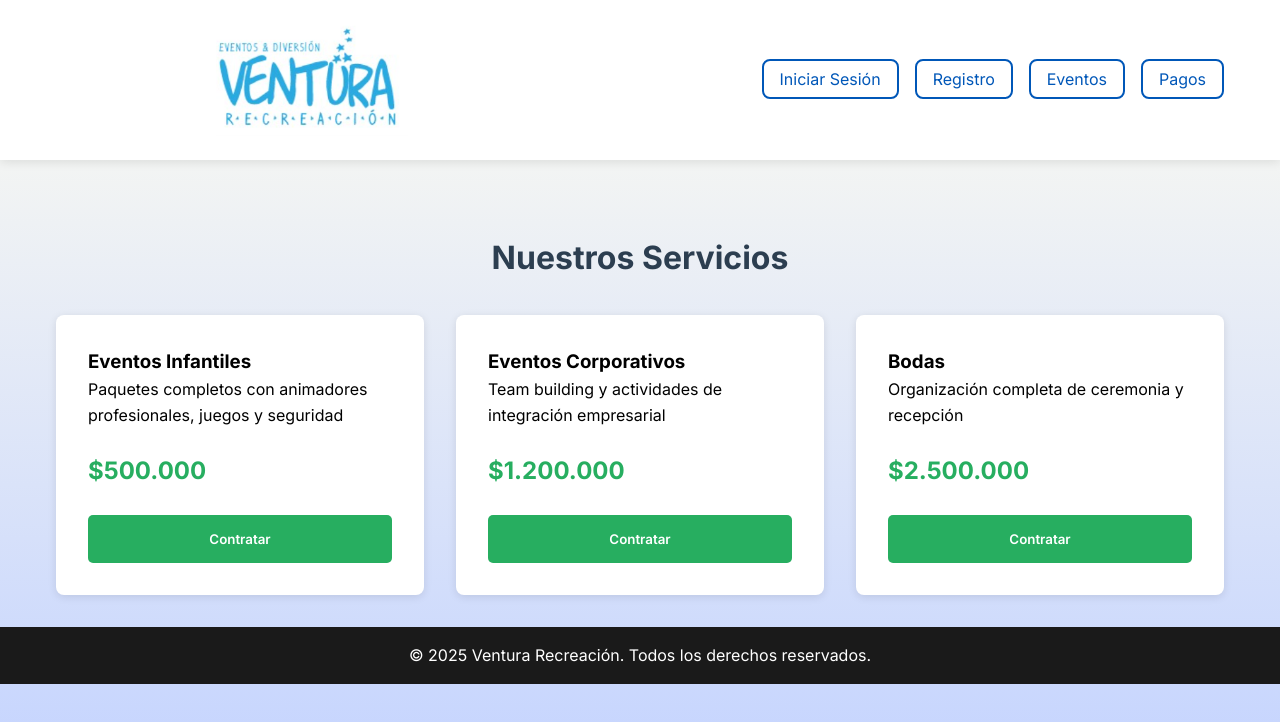
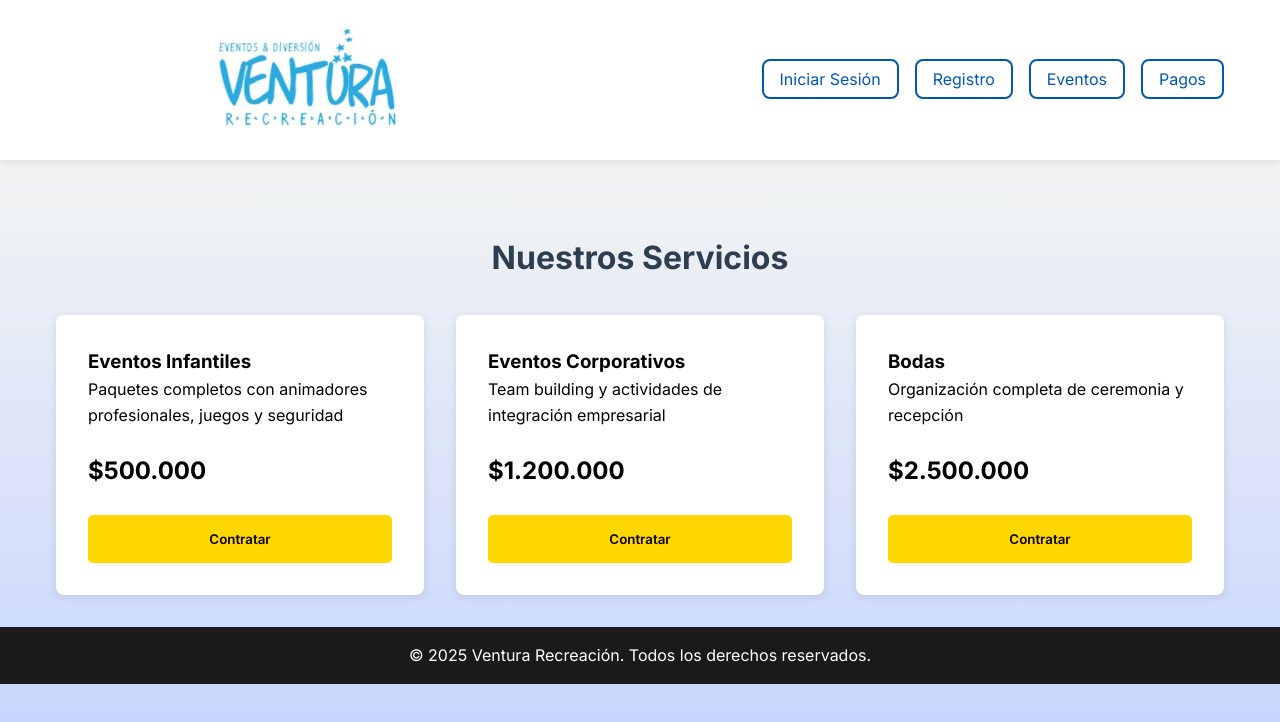
Before and after one commit to DavidZO1/VenturaRecreacion, a Next.js app in the folder Dev/ventura_recreacion/: page /servicios in a window 1280 px wide. Shown: the top 722 px of the page. Built offline with nearby package versions, Linux system fonts and the light colour scheme.

Commit message:
Agrega cambios al front y ajusta navegación

```diff
--- a/Dev/ventura_recreacion/src/app/components/Hero.css
+++ b/Dev/ventura_recreacion/src/app/components/Hero.css
@@ -1,5 +1,5 @@
 .hero {
-  background-color: #001F3F;
+  background-image: url('/fondo.jpg');
   background-size: cover;
   background-position: center;
   height: 40vh;
@@ -21,7 +21,7 @@
   background-color: rgba(255, 255, 255, 0.85); /* Color claro */
   color: #000; /* Cambiamos el texto a negro */
   border-radius: 20px;
-  padding: 2rem;
+  padding: 3rem;
   box-shadow: 0 8px 24px rgba(0, 0, 0, 0.2);
 }
 
@@ -38,7 +38,7 @@
 
 .cta-button {
   padding: 0.75rem 1.5rem;
-  background-color: #FFD700;
+  background-color: rgb(255, 215, 0);
   color: black;
   font-weight: bold;
   border-radius: 9999px;
--- a/Dev/ventura_recreacion/src/app/components/Hero.tsx
+++ b/Dev/ventura_recreacion/src/app/components/Hero.tsx
@@ -1,3 +1,4 @@
+
 "use client";
 import "./Hero.css";
 
--- a/Dev/ventura_recreacion/src/app/servicios/ServiciosPage.css
+++ b/Dev/ventura_recreacion/src/app/servicios/ServiciosPage.css
@@ -30,7 +30,7 @@
   }
 
   .servicio-precio {
-    color: #27ae60;
+    color: #000000;
     font-size: 1.5rem;
     font-weight: 700;
     margin: 1.5rem 0;
@@ -40,8 +40,8 @@
     display: block;
     width: 100%;
     padding: 1rem;
-    background: #27ae60;
-    color: white;
+    background-color: rgb(255, 215, 0);
+    color: rgb(0, 0, 0);
     border: none;
     border-radius: 5px;
     cursor: pointer;
@@ -49,5 +49,6 @@
   }
 
   .boton-primario:hover {
-    background: #219a52;
+     background-color: #e0bb00;
+  transform: scale(1.05);
   }
```
Also changed, not shown: Dev/ventura_recreacion/src/app/components/ServicesPreview.css (+7 -4 lines), Dev/ventura_recreacion/public/fondo.jpg (added).
